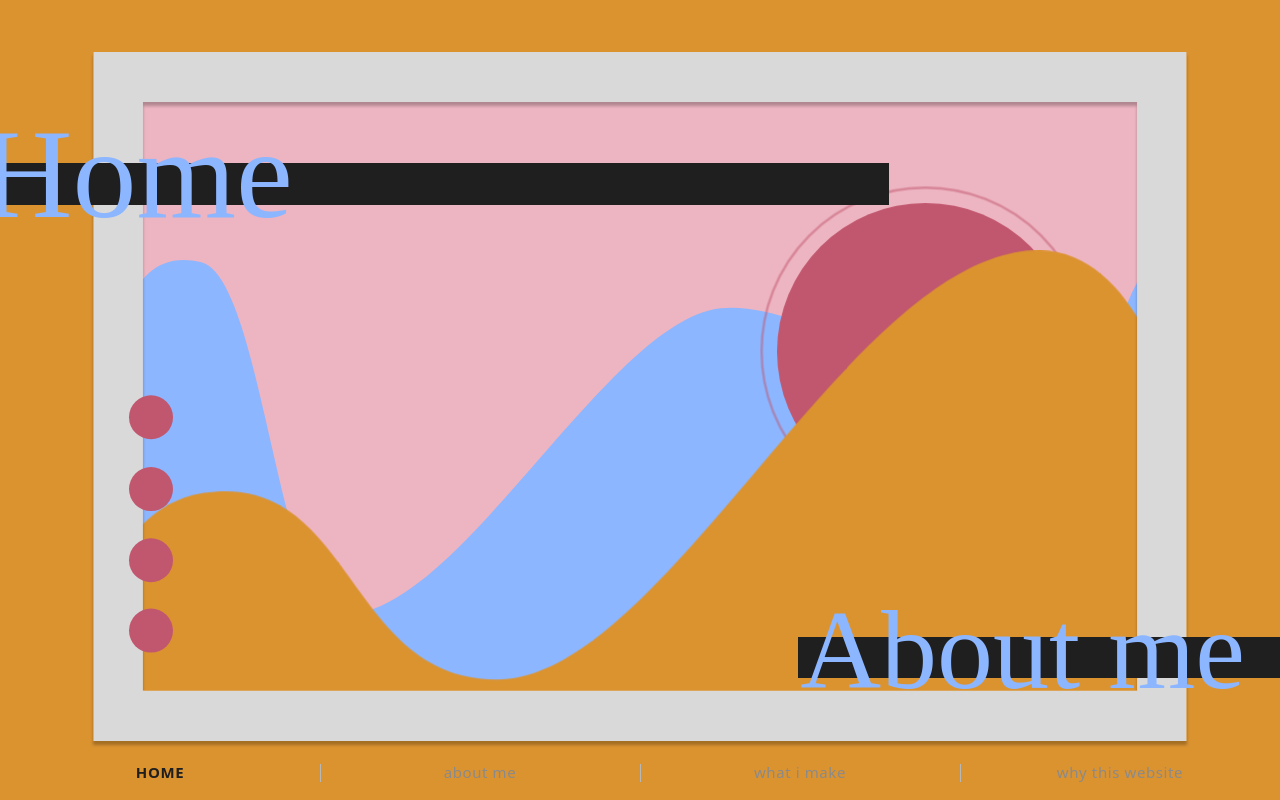
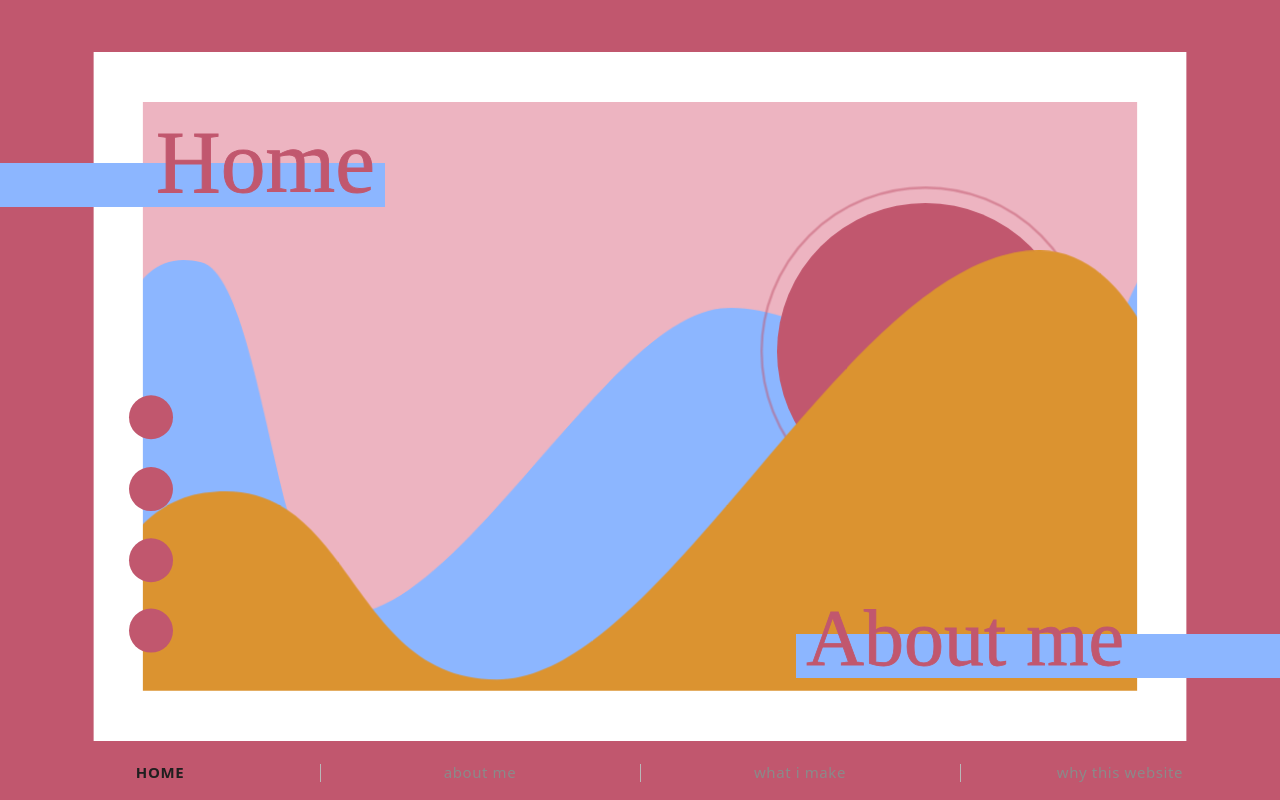
Before and after one commit to Cocovg/showcase_portfolio_v2, a Nuxt app: page / in a window 1280 px wide. Built offline with nearby package versions, Linux system fonts and the light colour scheme; a web font is replaced by a local one.

Commit message:
Refactor LandingSlide component to improve structure and styling of top and bottom labels, enhancing interactivity and visual consistency. Update background colors and animations for a more dynamic user experience.

```diff
--- a/app/components/LandingSlide.vue
+++ b/app/components/LandingSlide.vue
@@ -69,7 +69,7 @@ const bottomEllipses = [
     :class="{ 'landing__slide--active': isActive }"
     :style="{
       flex: `0 0 ${100 / slideCount}%`,
-      backgroundColor: mountainFrontColor,
+      backgroundColor: sunColor,
     }"
   >
     <!-- Corner blobs (disabled for now)
@@ -314,30 +314,39 @@ const bottomEllipses = [
         </g>
       </svg>
 
-      <div class="landing__bar landing__bar--top" />
-      <div class="landing__bar landing__bar--bottom" />
-
+      <div class="landing__bar-group landing__bar-group--top">
+        <div
+          class="landing__bar"
+          :style="{ backgroundColor: mountainBackColor }"
+        />
         <component
           :is="topLabelInteractive ? 'button' : 'p'"
           class="landing__label landing__label--top"
           :class="{ 'landing__label--interactive': topLabelInteractive }"
-        :style="{ color: labelColor }"
+          :style="{ color: sunColor }"
           :type="topLabelInteractive ? 'button' : undefined"
           @click="topLabelInteractive && emit('topLabelClick')"
         >
           {{ topLabel }}
         </component>
+      </div>
 
+      <div class="landing__bar-group landing__bar-group--bottom">
+        <div
+          class="landing__bar"
+          :style="{ backgroundColor: mountainBackColor }"
+        />
         <component
           :is="bottomLabelInteractive ? 'button' : 'p'"
           class="landing__label landing__label--bottom"
           :class="{ 'landing__label--interactive': bottomLabelInteractive }"
-        :style="{ color: labelColor }"
+          :style="{ color: sunColor }"
           :type="bottomLabelInteractive ? 'button' : undefined"
           @click="bottomLabelInteractive && emit('bottomLabelClick')"
         >
           {{ bottomLabel }}
         </component>
+      </div>
     </div>
   </div>
 </template>
@@ -407,8 +416,7 @@ const bottomEllipses = [
 .landing__scene,
 .landing__frame,
 .landing__ellipses,
-.landing__bar,
-.landing__label {
+.landing__bar-group {
   position: absolute;
 }
 
@@ -752,46 +760,84 @@ const bottomEllipses = [
   opacity: 0;
 }
 
-.landing__bar {
-  height: 6%;
-  background-color: #1F1F1F;
-  z-index: 3;
+.landing__bar-group {
+  z-index: 4;
+  display: inline-flex;
+  flex-direction: column;
+  align-items: stretch;
+  padding-top: clamp(1.25rem, 4.8vw, 2.75rem);
 }
 
-.landing__bar--top {
+.landing__bar-group--top {
   top: 16%;
   left: calc(-50vw + 50%);
-  width: calc(5vw + 75%);
+  padding-left: calc(50vw - 50% + 6%);
+  padding-inline-end: 0.65rem;
+  max-width: calc(50vw - 50% + 94%);
 }
 
-.landing__bar--bottom {
-  bottom: 10%;
+.landing__bar-group--bottom {
+  top: calc(90% - clamp(1.25rem, 4.8vw, 2.75rem));
   right: calc(-50vw + 50%);
-  width: calc(5vw + 38%);
+  left: auto;
+  padding-right: calc(50vw - 50% + 6%);
+  padding-inline-start: 0.65rem;
+  align-items: flex-end;
+  max-width: calc(50vw - 50% + 94%);
 }
 
-.landing__slide--active .landing__bar--top {
-  animation: slide-in-from-left 0.9s cubic-bezier(0.22, 1, 0.36, 1) both;
+.landing__bar-group .landing__bar {
+  position: absolute;
+  top: 0;
+  left: 0;
+  right: 0;
+  height: clamp(1.25rem, 4.8vw, 2.75rem);
+  flex-shrink: 0;
 }
 
-.landing__slide--active .landing__bar--bottom {
-  animation: slide-in-from-right 0.9s cubic-bezier(0.22, 1, 0.36, 1) both;
+.landing__bar-group--top .landing__bar {
+  transform-origin: left center;
 }
 
-.landing__slide:not(.landing__slide--active) .landing__bar,
-.landing__slide:not(.landing__slide--active) .landing__label {
+.landing__bar-group--bottom .landing__bar {
+  transform-origin: right center;
+}
+
+.landing__slide--active .landing__bar-group--top .landing__bar {
+  animation: bar-slide-in-from-left 0.9s cubic-bezier(0.22, 1, 0.36, 1) both;
+}
+
+.landing__slide--active .landing__bar-group--bottom .landing__bar {
+  animation: bar-slide-in-from-right 0.9s cubic-bezier(0.22, 1, 0.36, 1) both;
+}
+
+.landing__slide--active .landing__label--top {
+  animation: label-slide-in-from-left 0.9s cubic-bezier(0.22, 1, 0.36, 1) 0.25s both;
+}
+
+.landing__slide--active .landing__label--bottom {
+  animation: label-slide-in-from-right 0.9s cubic-bezier(0.22, 1, 0.36, 1) 0.25s both;
+}
+
+.landing__slide:not(.landing__slide--active) .landing__bar-group {
   opacity: 0;
   animation: none;
 }
 
 .landing__label {
+  position: relative;
   display: flex;
-  align-items: center;
+  align-items: flex-end;
   margin: 0;
   font-family: 'Kapakana', cursive;
-  font-size: clamp(8rem, 10vw, 14rem);
+  font-size: clamp(5.5rem, 7vw, 9.5rem);
+  font-weight: 100;
   line-height: 1;
-  z-index: 4;
+  overflow: visible;
+  white-space: nowrap;
+  -webkit-text-stroke: 0.01em currentColor;
+  paint-order: stroke fill;
+  transform: translateY(-100%);
 }
 
 .landing__label--interactive {
@@ -811,25 +857,10 @@ const bottomEllipses = [
   opacity: 0.85;
 }
 
-.landing__label--top {
-  top: 17%;
-  height: 1%;
-  left: -10%;
-}
-
 .landing__label--bottom {
-  bottom: -10%;
-  top: 62%;
-  right: -5%;
-  font-size: clamp(7rem, 8.5vw, 12.5rem);
-}
-
-.landing__slide--active .landing__label--top {
-  animation: slide-in-from-left 0.9s cubic-bezier(0.22, 1, 0.36, 1) 0.15s both;
-}
-
-.landing__slide--active .landing__label--bottom {
-  animation: slide-in-from-right 0.9s cubic-bezier(0.22, 1, 0.36, 1) 0.15s both;
+  align-self: flex-end;
+  justify-content: flex-end;
+  font-size: clamp(5rem, 6vw, 8.5rem);
 }
 
 @keyframes blob-drift {
@@ -971,27 +1002,51 @@ const bottomEllipses = [
   }
 }
 
-@keyframes slide-in-from-left {
+@keyframes bar-slide-in-from-left {
   from {
-    opacity: 0;
-    transform: translateX(-120%);
+    opacity: 1;
+    transform: scaleX(0);
   }
 
   to {
     opacity: 1;
-    transform: translateX(0);
+    transform: scaleX(1);
   }
 }
 
-@keyframes slide-in-from-right {
+@keyframes bar-slide-in-from-right {
   from {
-    opacity: 0;
-    transform: translateX(120%);
+    opacity: 1;
+    transform: scaleX(0);
   }
 
   to {
     opacity: 1;
-    transform: translateX(0);
+    transform: scaleX(1);
+  }
+}
+
+@keyframes label-slide-in-from-left {
+  from {
+    opacity: 0;
+    transform: translate(-120%, -100%);
+  }
+
+  to {
+    opacity: 1;
+    transform: translateY(-100%);
+  }
+}
+
+@keyframes label-slide-in-from-right {
+  from {
+    opacity: 0;
+    transform: translate(120%, -100%);
+  }
+
+  to {
+    opacity: 1;
+    transform: translateY(-100%);
   }
 }
 
@@ -1019,8 +1074,8 @@ const bottomEllipses = [
 }
 
 @media (prefers-reduced-motion: reduce) {
-  .landing__slide--active .landing__bar--top,
-  .landing__slide--active .landing__bar--bottom,
+  .landing__slide--active .landing__bar-group--top .landing__bar,
+  .landing__slide--active .landing__bar-group--bottom .landing__bar,
   .landing__slide--active .landing__label--top,
   .landing__slide--active .landing__label--bottom,
   .landing__slide--active .landing__ellipse-fall,
@@ -1033,7 +1088,7 @@ const bottomEllipses = [
     animation: none;
   }
 
-  .landing__slide--active .landing__bar,
+  .landing__slide--active .landing__bar-group,
   .landing__slide--active .landing__label,
   .landing__slide--active .landing__ellipse-fall,
   .landing__slide--active .landing__mountain-sun {
```
Also changed, not shown: public/img/frame.svg. Lines whose indentation alone changed are shown as unchanged.
